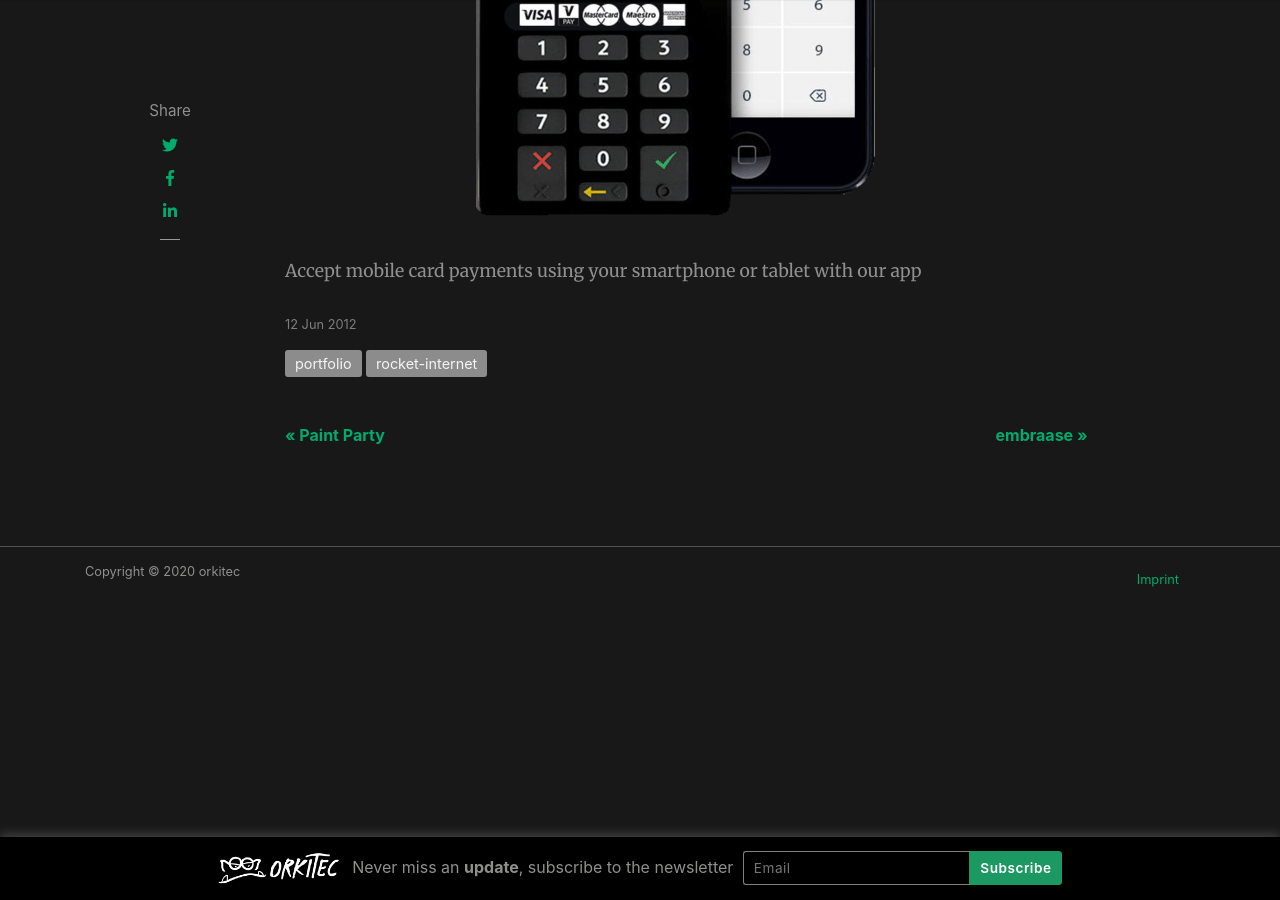
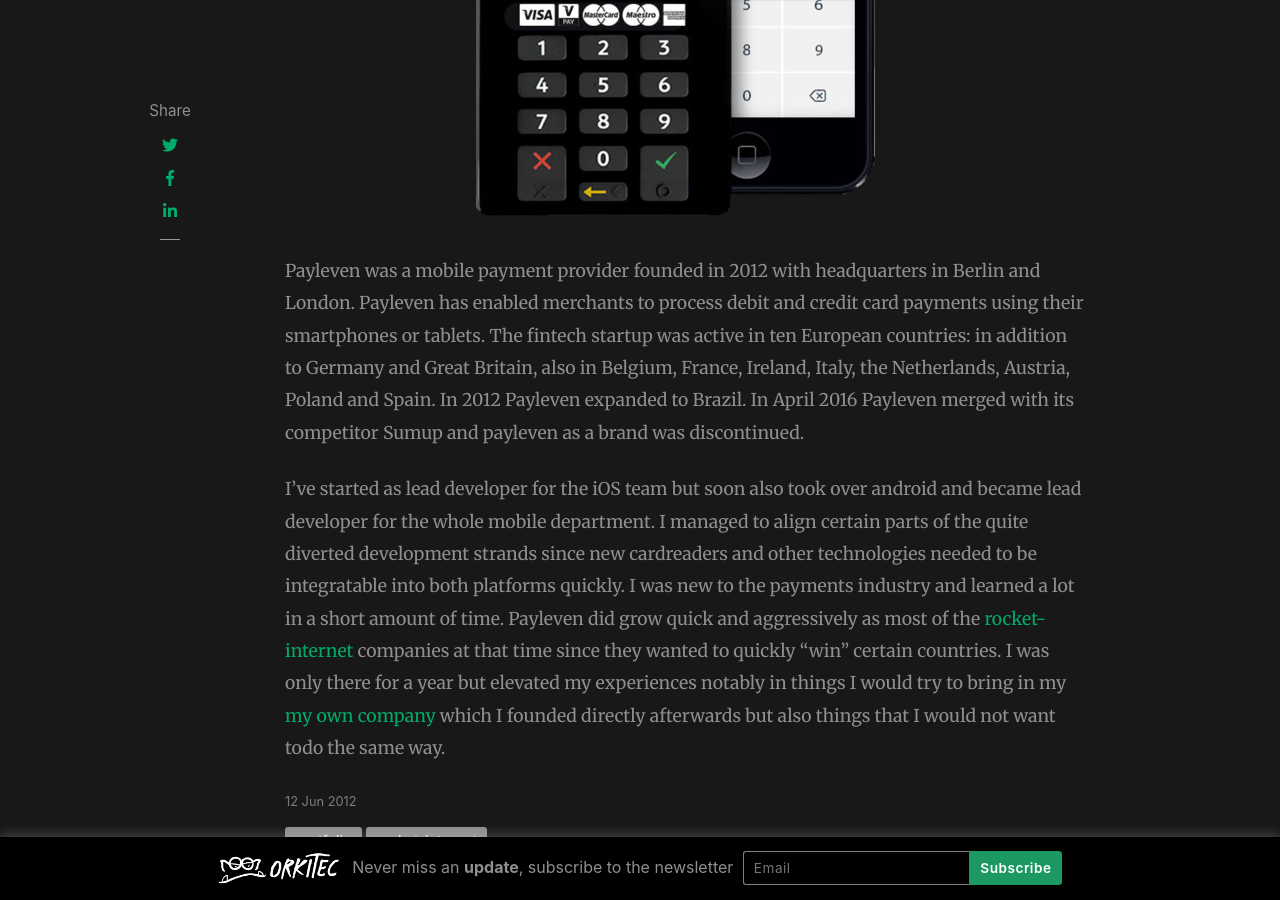
Before and after one commit to orkitec/orkitec.github.io, a Jekyll site: the page built from _posts/portfolio/2012-06-12-rocket-internet--payleven--mobile-payment.md, in a window 1280 px wide and 900 px high, scrolled down 508 px. Built offline with Jekyll 4.4.1, drawn with Linux system fonts in a browser that asks for light colours; nearby versions of some CDN libraries; comment, search, counter and statistics services are not loaded.

Commit message:
payleven text update

```diff
--- a/_posts/portfolio/2012-06-12-rocket-internet--payleven--mobile-payment.md
+++ b/_posts/portfolio/2012-06-12-rocket-internet--payleven--mobile-payment.md
@@ -4,4 +4,7 @@
 categories: [ portfolio, rocket-internet ]
 image: assets/images/portfolio/rocket-internet/payleven.png
 ---
-Accept mobile card payments using your smartphone or tablet with our app
+Payleven was a mobile payment provider founded in 2012 with headquarters in Berlin and London. Payleven has enabled merchants to process debit and credit card payments using their smartphones or tablets. The fintech startup was active in ten European countries: in addition to Germany and Great Britain, also in Belgium, France, Ireland, Italy, the Netherlands, Austria, Poland and Spain. In 2012 Payleven expanded to Brazil. In April 2016 Payleven merged with its competitor Sumup and payleven as a brand was discontinued.
+
+I've started as lead developer for the iOS team but soon also took over android and became lead developer for the whole mobile department. I managed to align certain parts of the quite diverted development strands since new cardreaders and other technologies needed to be integratable into both platforms quickly. I was new to the payments industry and learned a lot in a short amount of time.
+Payleven did grow quick and aggressively as most of the [rocket-internet](/portfolio/rocket-internet/) companies at that time since they wanted to quickly "win" certain countries. I was only there for a year but elevated my experiences notably in things I would try to bring in my [my own company](/portfolio/mbaas-development/) which I founded directly afterwards but also things that I would not want todo the same way.
```
Also changed, not shown: _pages/portfolio/portfolio.md (+1 -1 lines).
